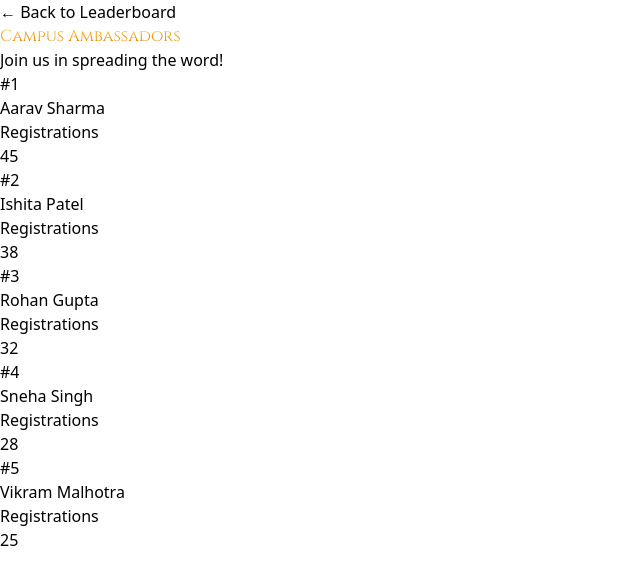
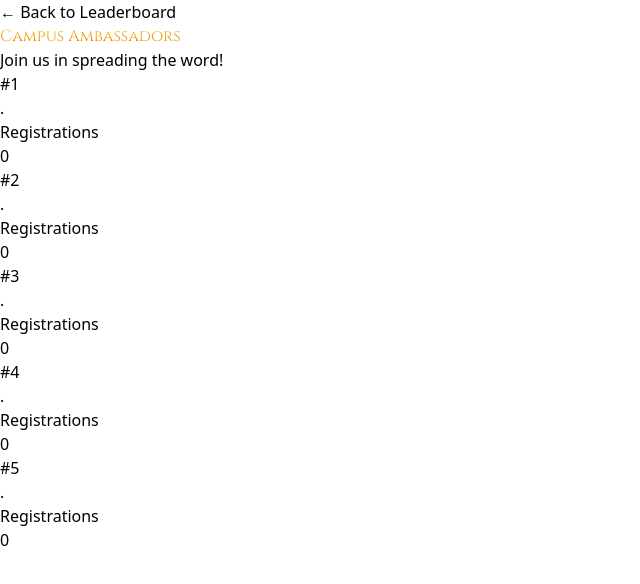
Before and after one commit to Latiyan15/cv2, a React (Vite) app: page /campus-ambassadors in a window 1280 px wide. Shown: the top 584 px of the page, without its empty margins (0-640 px from the left). Built offline with nearby package versions, Linux system fonts and the light colour scheme.

Commit message:
Replace ambassador names with placeholder values

```diff
--- a/src/pages/CampusAmbassadors.tsx
+++ b/src/pages/CampusAmbassadors.tsx
@@ -31,11 +31,11 @@ const CampusAmbassadors = () => {
 
                 <div className="space-y-3 md:space-y-4">
                     {[
-                        { id: 1, name: 'Aarav Sharma', registrations: 45 },
-                        { id: 2, name: 'Ishita Patel', registrations: 38 },
-                        { id: 3, name: 'Rohan Gupta', registrations: 32 },
-                        { id: 4, name: 'Sneha Singh', registrations: 28 },
-                        { id: 5, name: 'Vikram Malhotra', registrations: 25 }
+                        { id: 1, name: '.', registrations: 0 },
+                        { id: 2, name: '.', registrations: 0 },
+                        { id: 3, name: '.', registrations: 0 },
+                        { id: 4, name: '.', registrations: 0 },
+                        { id: 5, name: '.', registrations: 0 }
                     ].map((ambassador, index) => (
                         <div
                             key={ambassador.id}
```
